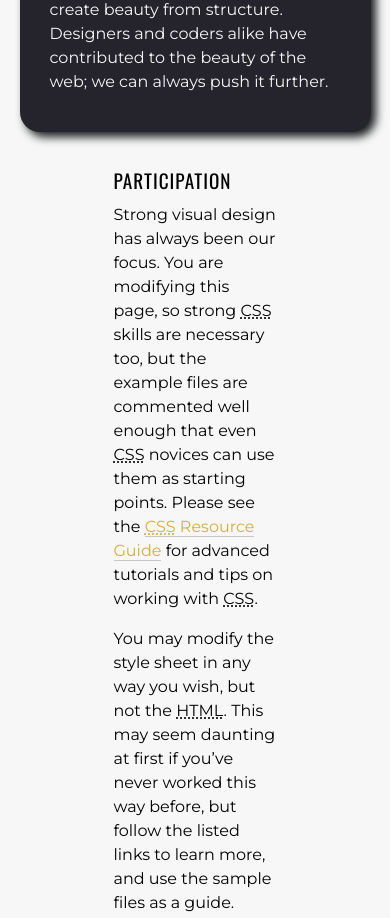
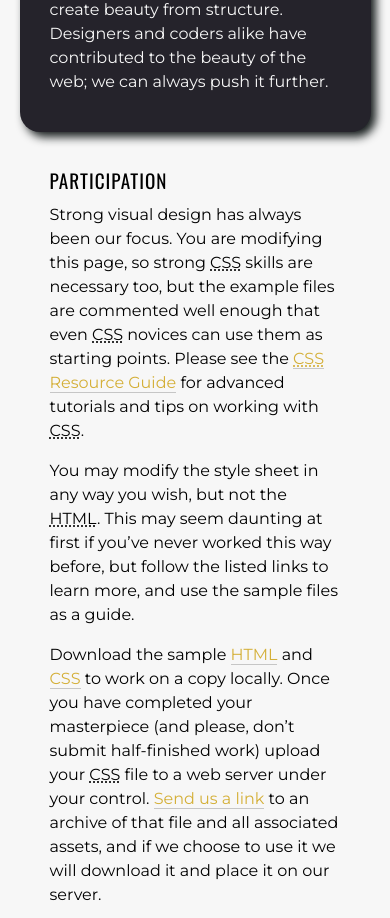
Before and after one commit to cameroncrook/zen_garden, a plain HTML site: page index.html in a window 390 px wide. Shown: the part 2040-2958 px from the top of the page. Drawn offline with nearby package versions, Linux system fonts and the light colour scheme.

Commit message:
Fixed participation and benefits mobile issues

```diff
--- a/_organisms.scss
+++ b/_organisms.scss
@@ -52,9 +52,9 @@ body,
   padding: 0 5% 0 5%;
 }
 
-.container{
-  margin-inline: 4rem;
-}
+// .container{
+//   margin-inline: 4rem;
+// }
 
 .requirements {
   padding: 30px;
```
Also changed, not shown: style.css, 1 other file.
